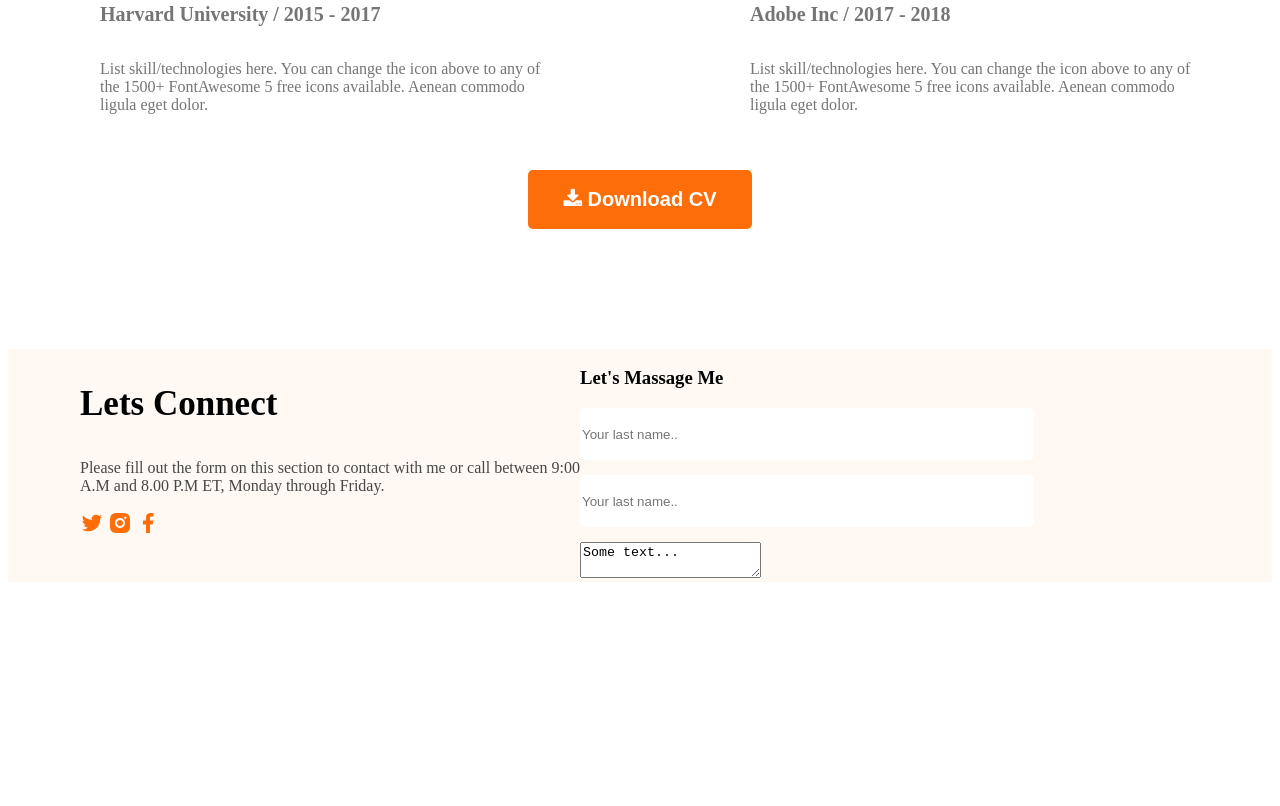
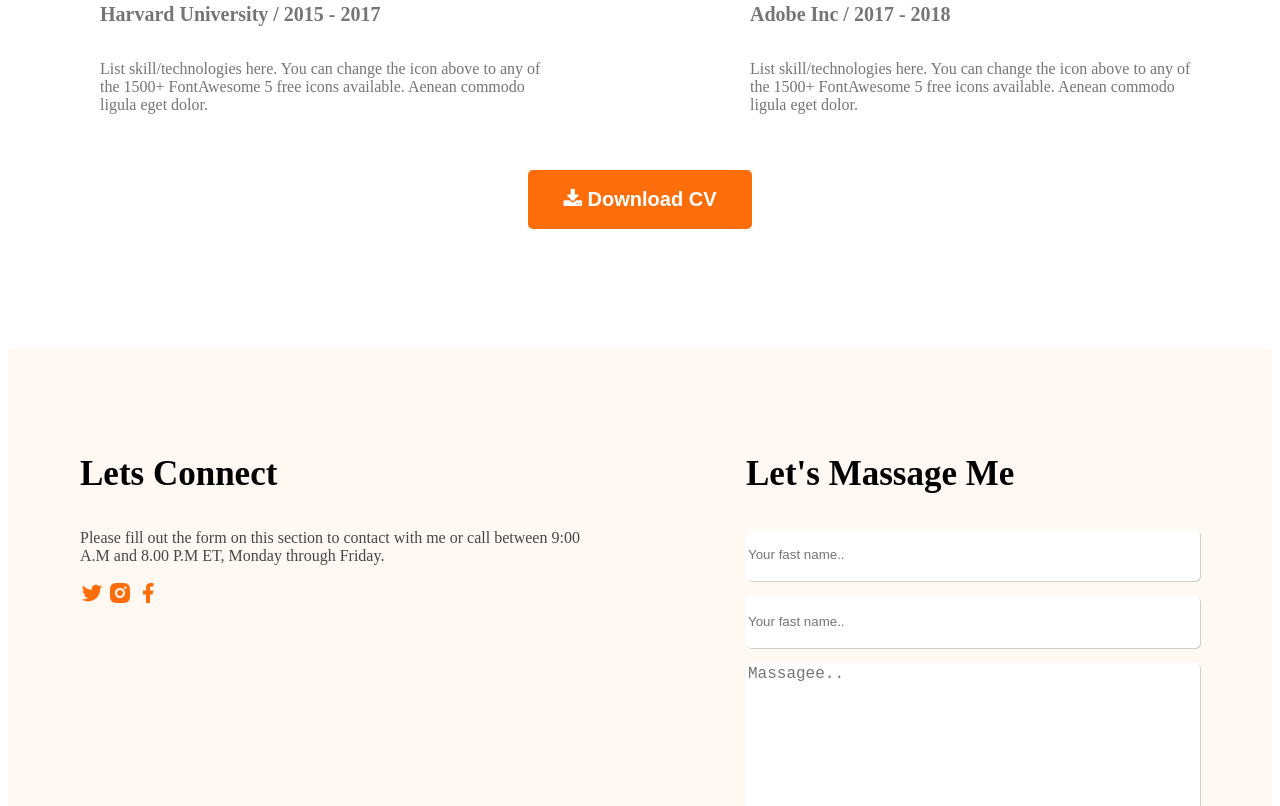
Before and after one commit to mohammod-suruj/portfolio-a, a plain HTML site: page index.html in a window 1280 px wide. Shown: the part 2968-3774 px from the top of the page. Before the commit the page ends 3558 px from the top, so only its background shows below. Drawn offline with Linux system fonts and the light colour scheme.

Commit message:
the end projects

```diff
--- a/index.css
+++ b/index.css
@@ -187,6 +187,7 @@ nav li a{
     max-width: 1120px;
     margin: auto;
     background-color: #FFF8F3;
+    justify-content: space-between;
 
 }
 input[type=text]{
@@ -196,9 +197,32 @@ input[type=text]{
     color: #FFF;
     border: none;
     margin-bottom: 15px;
+    box-shadow: 1px 1px 0 rgb(207, 207, 207);
+
 
 }
+textarea {
+    height: 200px;
+    width: 450px;
+    border-radius: 5px;
+    background-color: #ffffff;
+    font-size: 16px;
+      resize: none;
+      border: none;
+      box-shadow: 1px 1px 0 rgb(207, 207, 207);
+      margin-bottom: 20px;
+
+
+  }
 .last{
     background-color: #FFF8F3;
+    padding-top: 70px;
+    padding-bottom: 70px;
 
 }
+.btn-last{
+
+    margin: auto;
+text-align: center;
+
+}
--- a/index.html
+++ b/index.html
@@ -52,7 +52,7 @@
             </div>
             <div class="about-3">
                 <div class="ab">
-                    <h4 class="info">name:</h4>
+                    <h4 class="info">Name:</h4>
                     <h4 class="inf">Mary Hardy</h4>
                 </div>
                 <div class="ab">
@@ -184,19 +184,25 @@
 
                     </div>
                     <div>
-                        <h3>Let's Massage Me</h3>
+                        <h3 style="font-size: 35px; font-weight: 700;">Let's Massage Me</h3>
                         <form action="/action_page.php">
 
 
 
-                            <input type="text" id="lname" name="lastname" placeholder="Your last name.."> <br>
-                            <input type="text" id="lname" name="lastname" placeholder="Your last name.."> <br>
-                            <textarea>Some text...</textarea>
-
+                            <input type="text" id="lname" name="lastname" placeholder="Your fast name.."> <br>
+                            <input type="text" id="lname" name="lastname" placeholder="Your fast name.."> <br>
+                            <textarea name="Massage" id="" cols="30" rows="10" placeholder="Massagee.."></textarea>
+                            <div class="btn-last">
+                                <BUtton class="major-btn">submit</BUtton>
+                            </div>
                         </form>
 
                     </div>
                 </div>
             </div>
+            <footer style="text-align: center; font-size: 15px; color: #757575; ">
+                <h3>Copyright 2024 by mohammmod suruj. All Rights Reserved.
+                </h3>
+            </footer>
 </body>
 </html>
```
